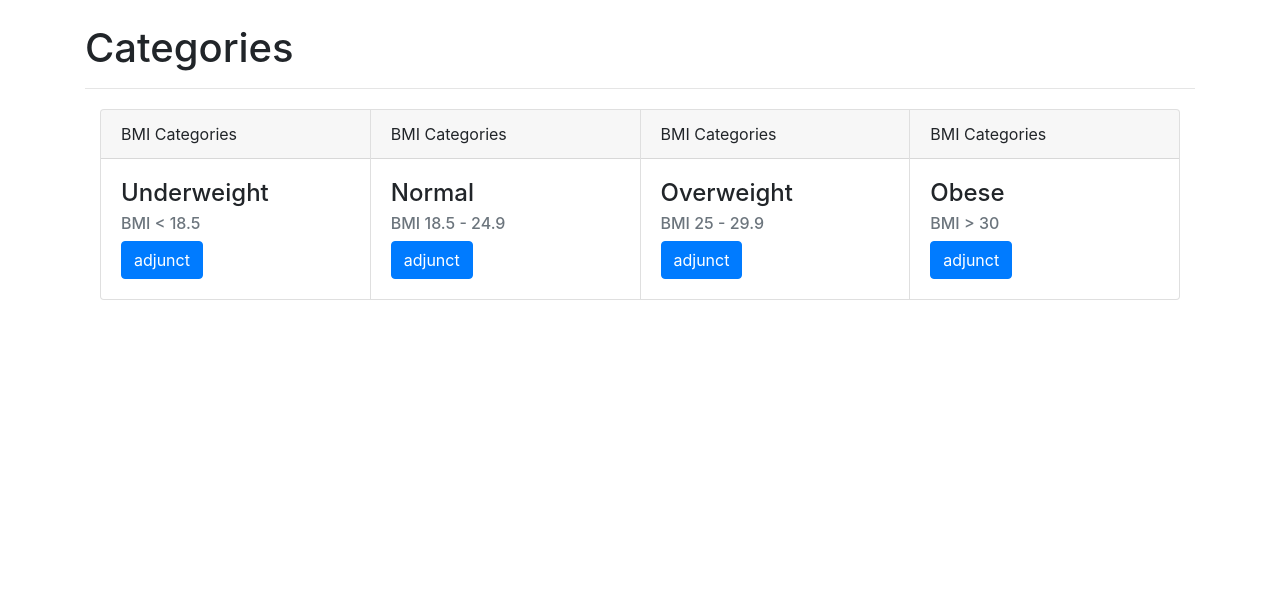
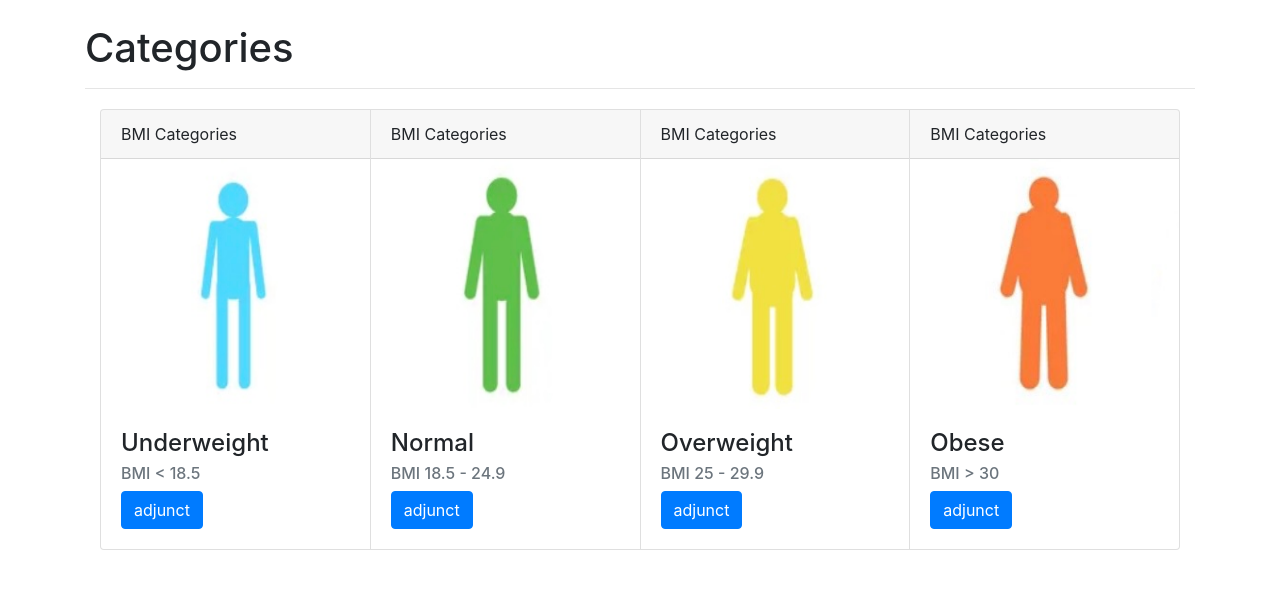
Before and after one commit to Chaapppp/Create-a-website-with-Flask, a Flask app: page /Categories in a window 1280 px wide. Shown: the part 56-645 px from the top of the page. Run offline with Flask 3, Linux system fonts and the light colour scheme; some libraries are stand-ins or nearby versions.

Commit message:
Categories images

```diff
--- a/website/templates/Categories.html
+++ b/website/templates/Categories.html
@@ -14,14 +14,17 @@ Categories
 
       <div class="card">
         <div class="card-header">BMI Categories</div>
+        <img src="../static/images/underweight.jpg" class="card-img-top" width="50" height="250">
         <div class="card-body">
           <h4 class="card-title">Underweight</h4>
           <h6 class="card-subtitle mb-2 text-muted">BMI < 18.5</h6>
           <a href="/underweight" class="btn btn-primary">adjunct</a>
         </div>
       </div>
+
       <div class="card">
         <div class="card-header">BMI Categories</div>
+        <img src="../static/images/Normal.jpg" class="card-img-top" width="50" height="250">
         <div class="card-body">
           <h4 class="card-title">Normal</h4>
           <h6 class="card-subtitle mb-2 text-muted">BMI 18.5 - 24.9</h6>
@@ -31,6 +34,7 @@ Categories
 
       <div class="card">
         <div class="card-header">BMI Categories</div>
+        <img src="../static/images/Overweight.jpg" class="card-img-top" width="50" height="250">
         <div class="card-body">
           <h4 class="card-title">Overweight</h4>
           <h6 class="card-subtitle mb-2 text-muted">BMI 25 - 29.9</h6>
@@ -40,6 +44,7 @@ Categories
 
       <div class="card">
         <div class="card-header">BMI Categories</div>
+        <img src="../static/images/Obese.jpg" class="card-img-top" width="50" height="250">
         <div class="card-body">
           <h4 class="card-title">Obese</h4>
           <h6 class="card-subtitle mb-2 text-muted">BMI > 30</h6>
```
